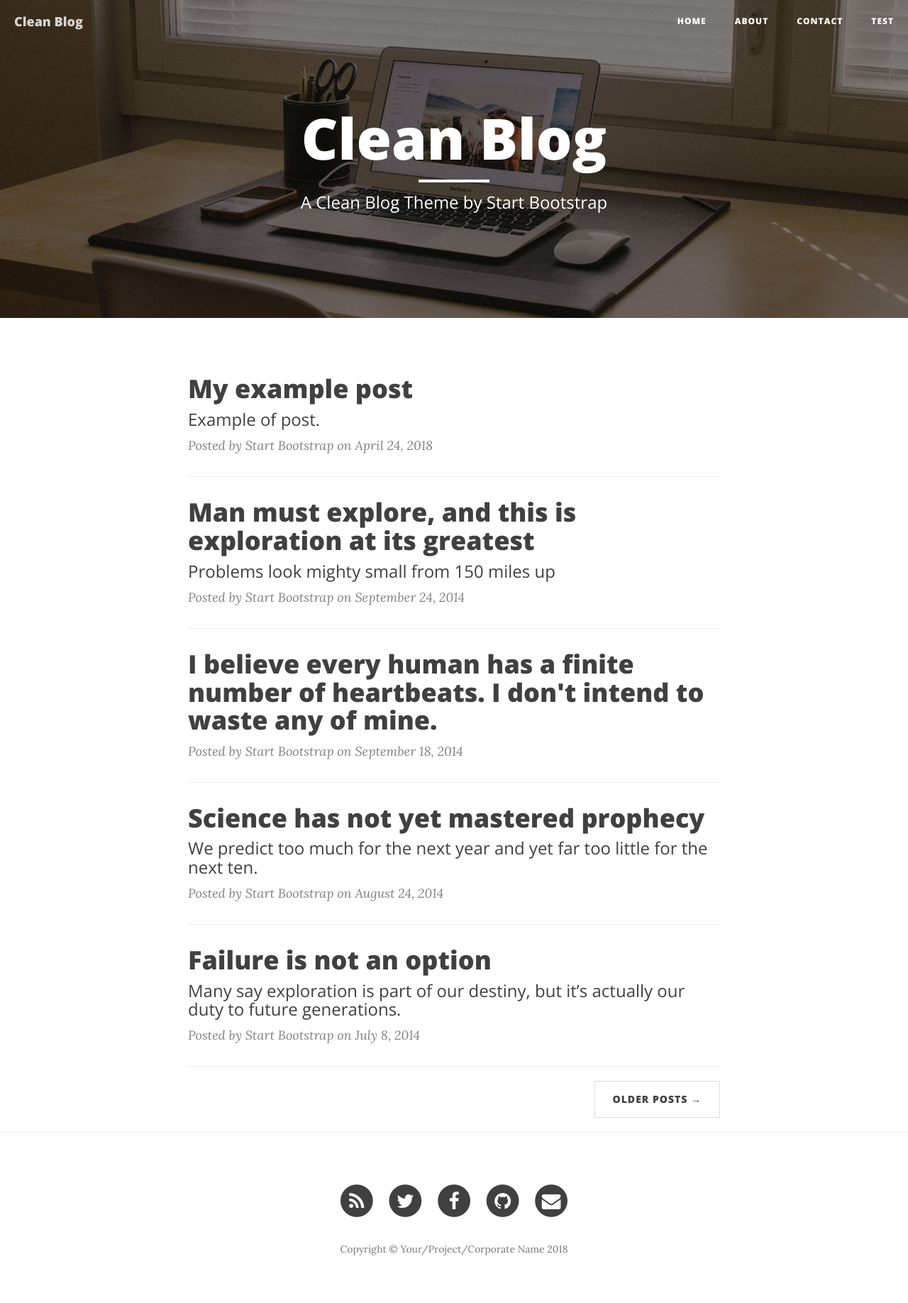
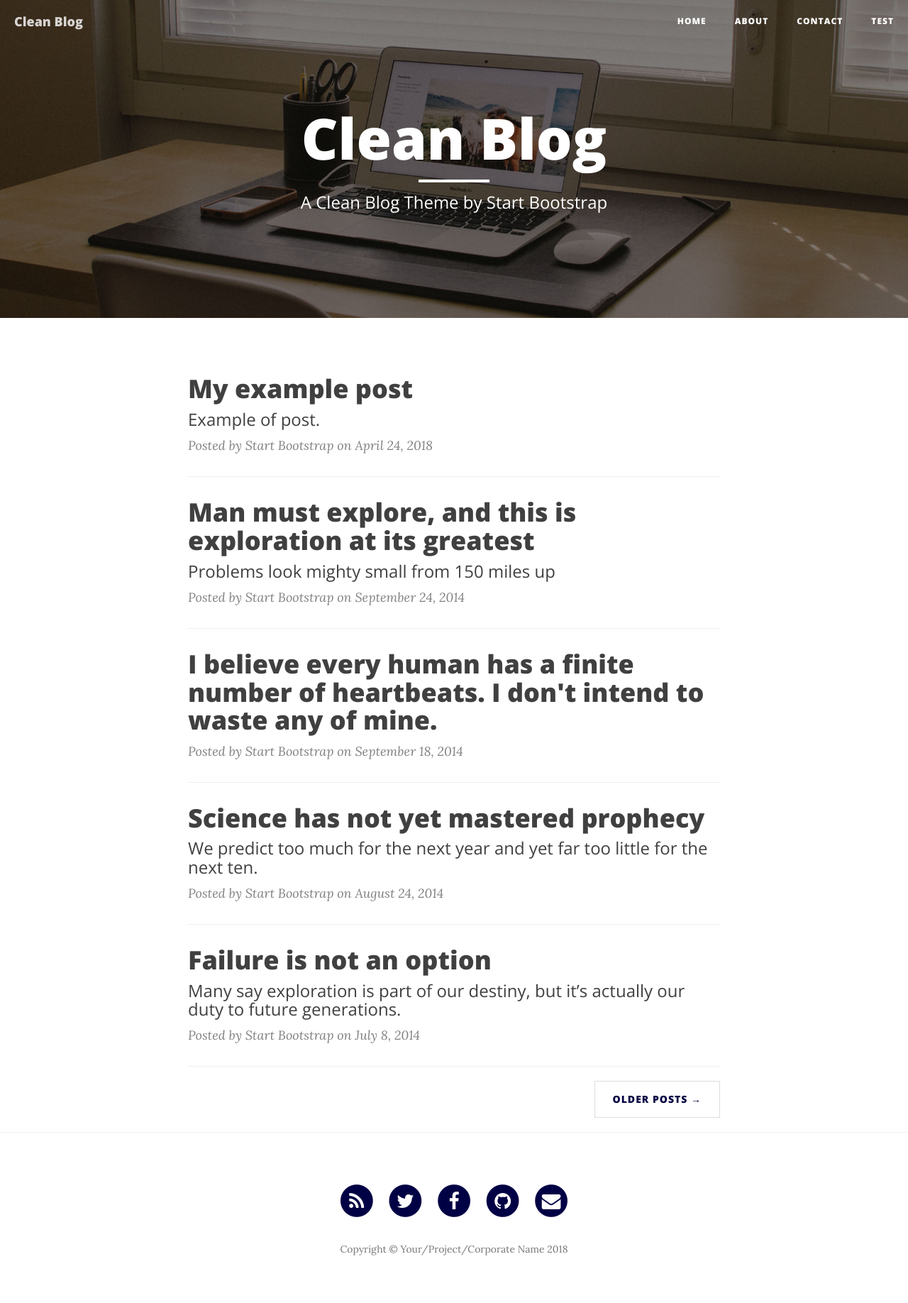
Before and after one commit to v1x4l/testWebsite, a Jekyll site: the page built from index.html, in a window 1280 px wide. Shown: the whole page at 71% size. Built offline with Jekyll 4.4.1, drawn with Linux system fonts in a browser that asks for light colours; nearby versions of some CDN libraries; the list of posts is cut into pages by our own code.

Commit message:
Update clean-blog.css

```diff
--- a/css/clean-blog.css
+++ b/css/clean-blog.css
@@ -26,7 +26,7 @@ h6 {
   font-weight: 800;
 }
 a {
-  color: #404040;
+  color: #004;
 }
 a:hover,
 a:focus {
```
